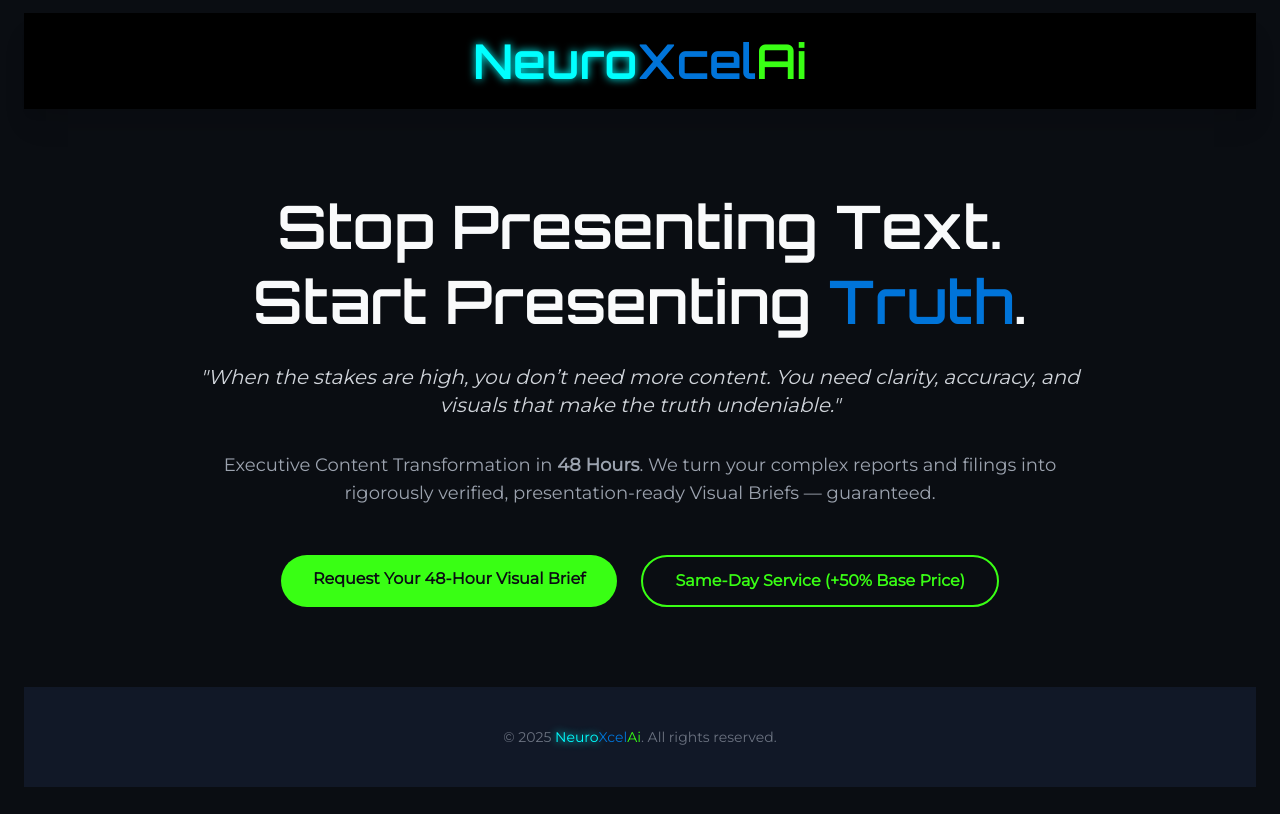
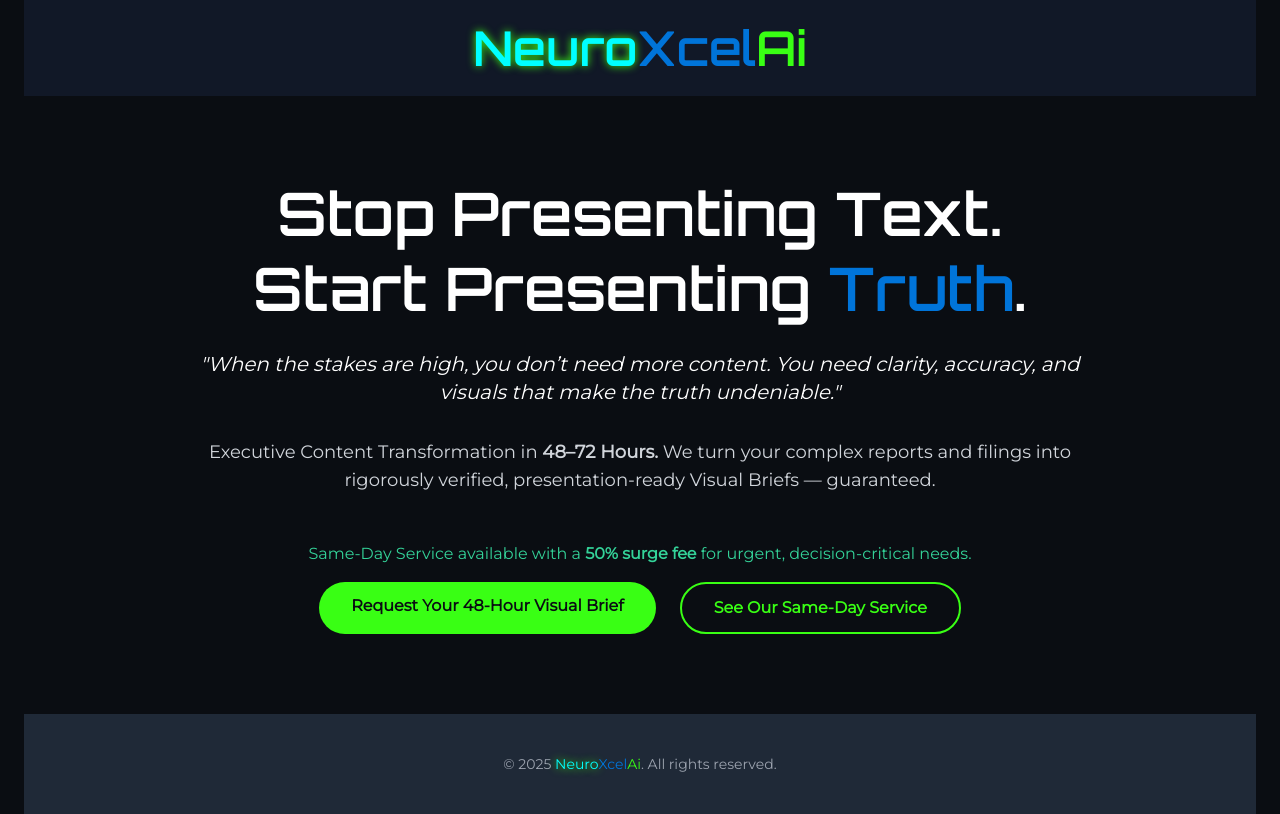
Before and after one commit to Jsammy1890923/neuroxcelai-landing-page, a plain HTML site: page index.html in a window 1280 px wide. Drawn offline with nearby package versions, Linux system fonts and the light colour scheme.

Commit message:
Refactor index.html for design improvements
Updated styles and structure for improved design and clarity.

```diff
--- a/index.html
+++ b/index.html
@@ -2,7 +2,7 @@
 <html lang="en">
 <head>
   <meta charset="UTF-8" />
-    <meta name="viewport" content="width=device-width, initial-scale=1.0" />
+  <meta name="viewport" content="width=device-width, initial-scale=1.0"/>
   <title>NeuroXcelAi</title>
   <link href="https://cdn.jsdelivr.net/npm/tailwindcss@2.2.19/dist/tailwind.min.css" rel="stylesheet">
   <style>
@@ -11,7 +11,7 @@
     body {
       font-family: 'Montserrat', sans-serif;
       background-color: #0a0d12;
-        color: #f9fafb;
+      color: #ffffff;
     }
 
     h1, h2, h3, .heading {
@@ -19,8 +19,8 @@
     }
 
     .brand-neuro {
-        color: #00FFFF;
-        text-shadow: 0 0 8px #00FFFF;
+      color: #00ffff;
+      text-shadow: 0 0 8px #39FF14;
     }
 
     .brand-xcel {
@@ -34,7 +34,6 @@
     .highlight-btn {
       background-color: #39FF14;
       color: #0a0d12;
-        transition: background-color 0.3s ease;
     }
 
     .highlight-btn:hover {
@@ -42,9 +41,8 @@
     }
 
     .outline-btn {
-        border: 2px solid #39FF14;
+      border-color: #39FF14;
       color: #39FF14;
-        transition: all 0.3s ease;
     }
 
     .outline-btn:hover {
@@ -54,7 +52,7 @@
   </style>
 </head>
 <body class="min-h-screen flex flex-col justify-center items-center text-center px-6">
-    <header class="w-full py-6 bg-black shadow-xl">
+  <header class="w-full py-6 bg-gray-900">
     <h1 class="text-5xl font-extrabold">
       <span class="brand-neuro">Neuro</span><span class="brand-xcel">Xcel</span><span class="brand-ai">Ai</span>
     </h1>
@@ -64,23 +62,26 @@
     <h2 class="text-6xl font-extrabold leading-tight mb-6 heading">
       Stop Presenting Text. <br />Start Presenting <span class="brand-xcel">Truth</span>.
     </h2>
-      <p class="italic text-xl mb-8 text-gray-300">
+    <p class="italic text-xl mb-8">
       "When the stakes are high, you don’t need more content. You need clarity, accuracy, and visuals that make the truth undeniable."
     </p>
-      <p class="text-lg text-gray-400 mb-12">
-        Executive Content Transformation in <strong>48 Hours</strong>. We turn your complex reports and filings into rigorously verified, presentation-ready Visual Briefs — guaranteed.
+    <p class="text-lg text-gray-300 mb-12">
+      Executive Content Transformation in <strong>48–72 Hours.</strong> We turn your complex reports and filings into rigorously verified, presentation-ready Visual Briefs — guaranteed.
+    </p>
+    <p class="text-md text-green-400 mb-4">
+      Same-Day Service available with a <strong>50% surge fee</strong> for urgent, decision-critical needs.
     </p>
     <div class="flex flex-col sm:flex-row gap-6 justify-center">
-        <a href="request.html" class="highlight-btn font-bold py-3 px-8 rounded-full">
+      <a href="/visual-brief" class="highlight-btn font-bold py-3 px-8 rounded-full">
         Request Your 48-Hour Visual Brief
       </a>
-        <a href="same-day.html" class="outline-btn font-bold py-3 px-8 rounded-full">
-          Same-Day Service (+50% Base Price)
+      <a href="/same-day-service" class="outline-btn border-2 font-bold py-3 px-8 rounded-full">
+        See Our Same-Day Service
       </a>
     </div>
   </main>
 
-    <footer class="py-10 bg-gray-900 w-full text-sm text-gray-500">
+  <footer class="py-10 bg-gray-800 w-full text-sm text-gray-400">
     <p>&copy; 2025 <span class="brand-neuro">Neuro</span><span class="brand-xcel">Xcel</span><span class="brand-ai">Ai</span>. All rights reserved.</p>
   </footer>
 </body>
```
Lines whose indentation alone changed are shown as unchanged.
